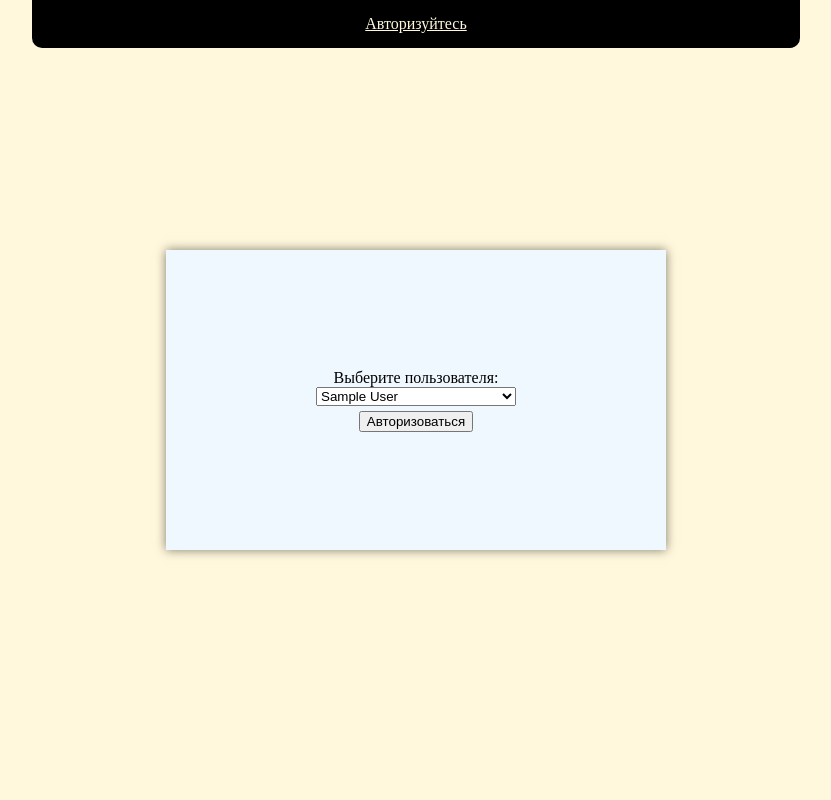
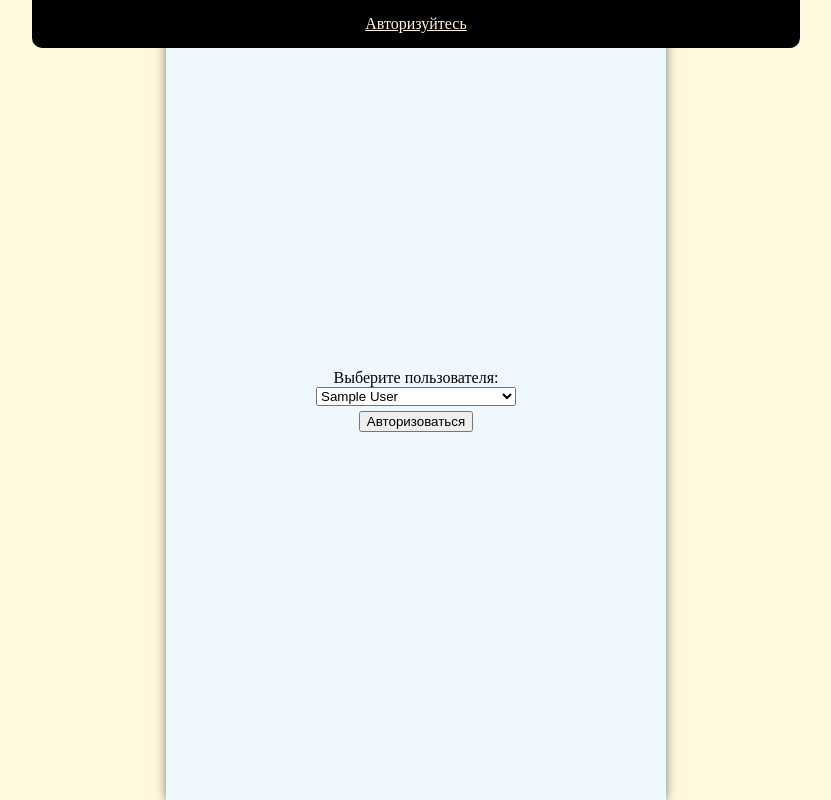
Before and after one commit to viddok/accounting, a PHP site: page /authorization.php in a window 1280 px wide. Shown: the whole page, without its empty margins (224-1055 px from the left). Run offline with PHP 8.4, Linux system fonts and the light colour scheme; tables that the repository leaves empty or names only in its code hold one stand-in row (values such as "Sample post"); some libraries are stand-ins or nearby versions.

```diff
--- a/style/style.css
+++ b/style/style.css
@@ -40,7 +40,7 @@ h4 {
 }
 .content {
     width: 100%;
-    height: 100%;
+    min-height: 100%;
     text-align: center;
     background-color: aliceblue;
     box-shadow: 0 0 10px rgba(0,0,0,0.5); /* Параметры тени */
@@ -97,3 +97,9 @@ label span {
     display: inline-block;
     min-width: 200px;
 }
+
+@media (max-width: 1280px) {
+    .wrap {
+        width: 90%;
+    }
+}
```
